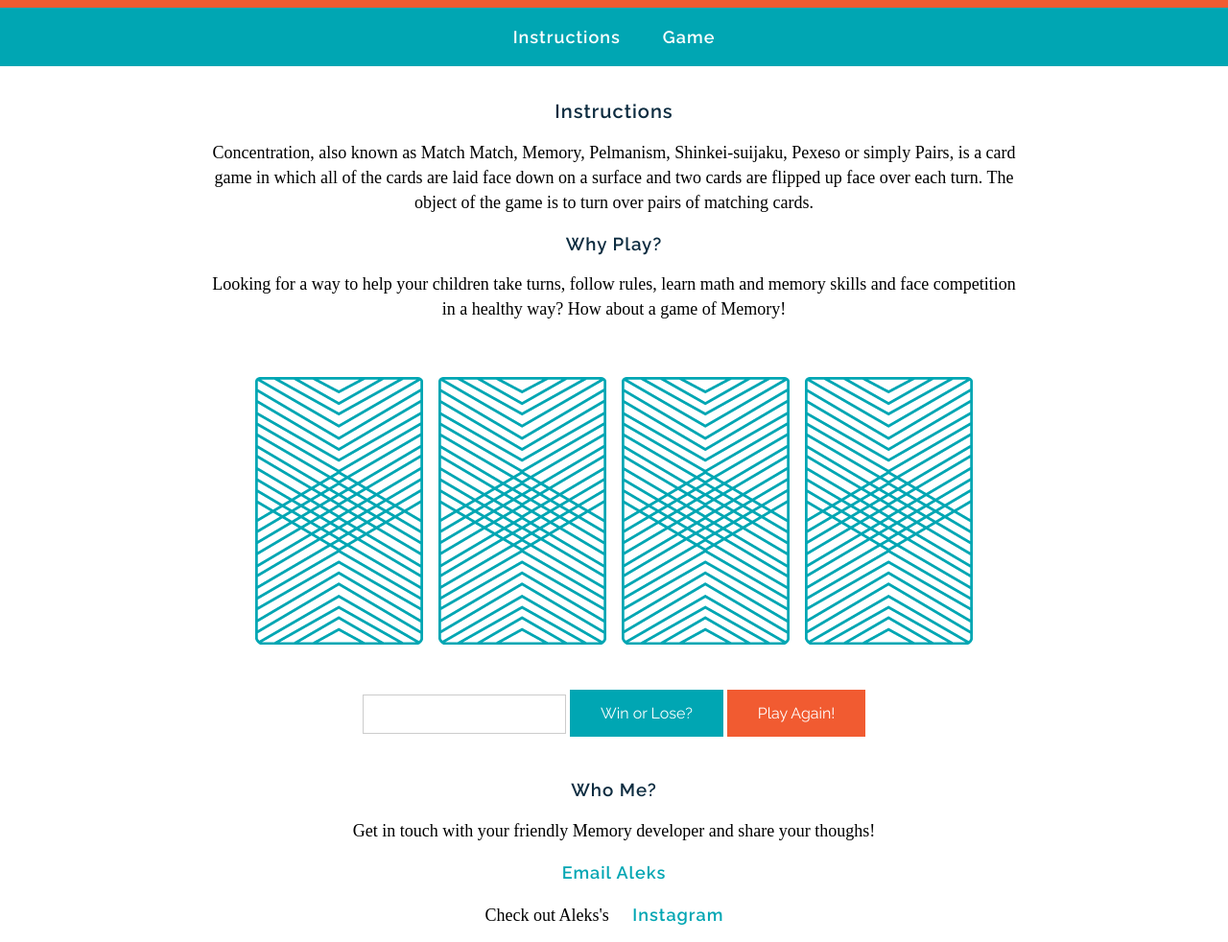
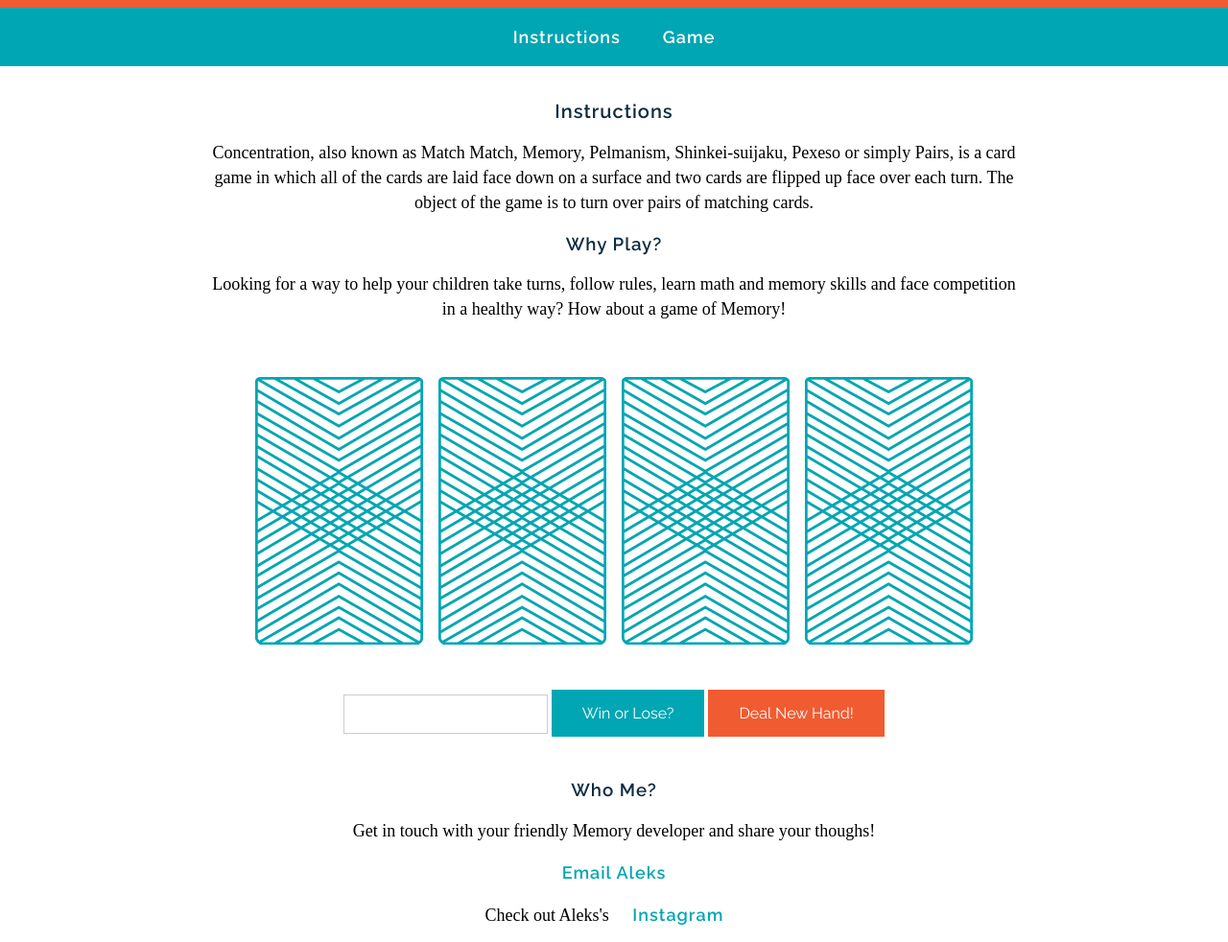
Before and after one commit to sarnickaa/wdi-fundamentals-memorygame, a plain HTML site: page memory-game/index.html in a window 1280 px wide. Shown: the part 105-1087 px from the top of the page at 96% size. Drawn offline with Linux system fonts and the light colour scheme; a web font is replaced by a local one.

Commit message:
fixed alert bug

```diff
--- a/memory-game/index.html
+++ b/memory-game/index.html
@@ -28,7 +28,8 @@
 
 		<input type="text" id ="winorlose">
   		<button id ="score">Win or Lose?</button>
-  		<input id ="refresh" type="button" value="Play Again!">
+  		<input id ="refresh" type="button" value="Deal New Hand!">
+
   		<ul id="scorelist"></ul>
 
 		<h3>Who Me?</h3>
--- a/memory-game/js/main.js
+++ b/memory-game/js/main.js
@@ -32,7 +32,7 @@ var flipCard = function () {
 	cardsInPlay.push(cards[cardId].rank);
 	this.setAttribute('src', cards[cardId].cardImage);
 
-if (cardsInPlay.length === 2); {
+if (cardsInPlay.length === 2) {
 
 	//if (cards[0] === cards[1]) {
 		//alert("You Found A Match");}
@@ -72,8 +72,8 @@ var button = document.getElementById('refresh');
 function refreshPage () {
 	location.reload();
 };
+button.addEventListener('click', refreshPage);
 
-button.addEventListener('click', refreshPage);
 
 
 var scoreButton = document.getElementById('score');
```
